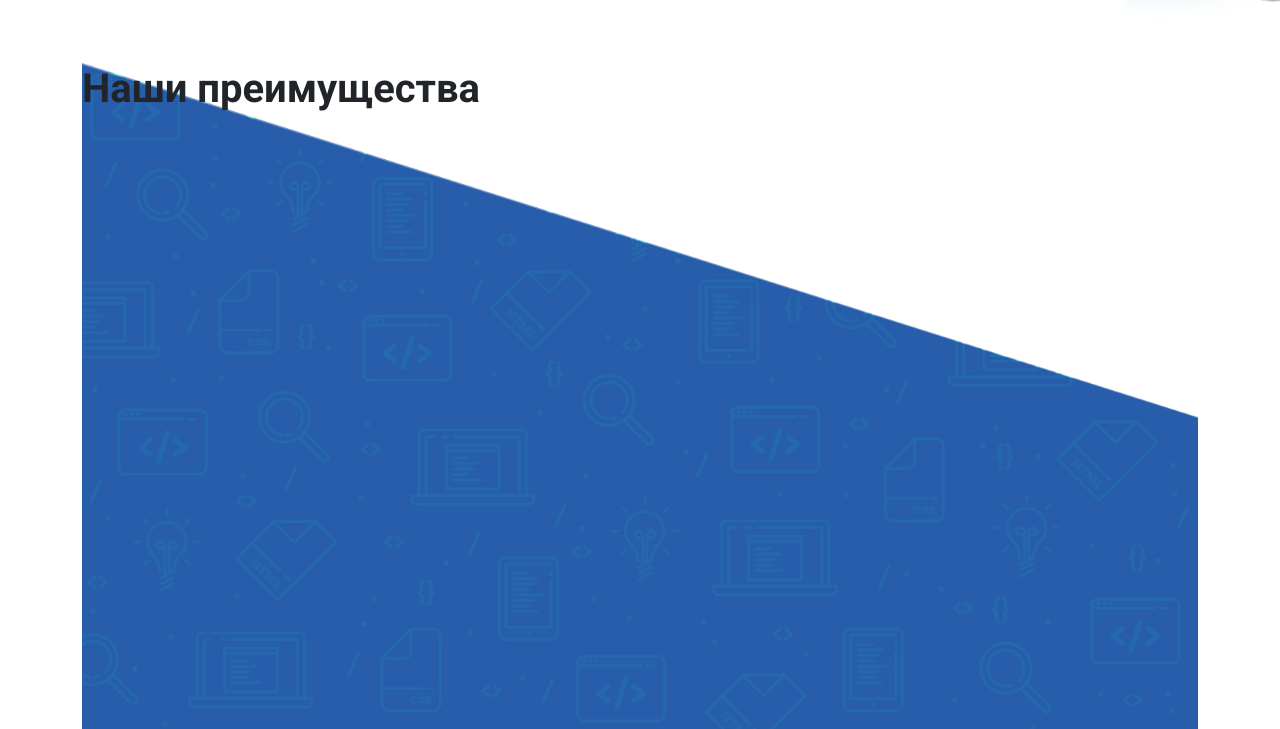
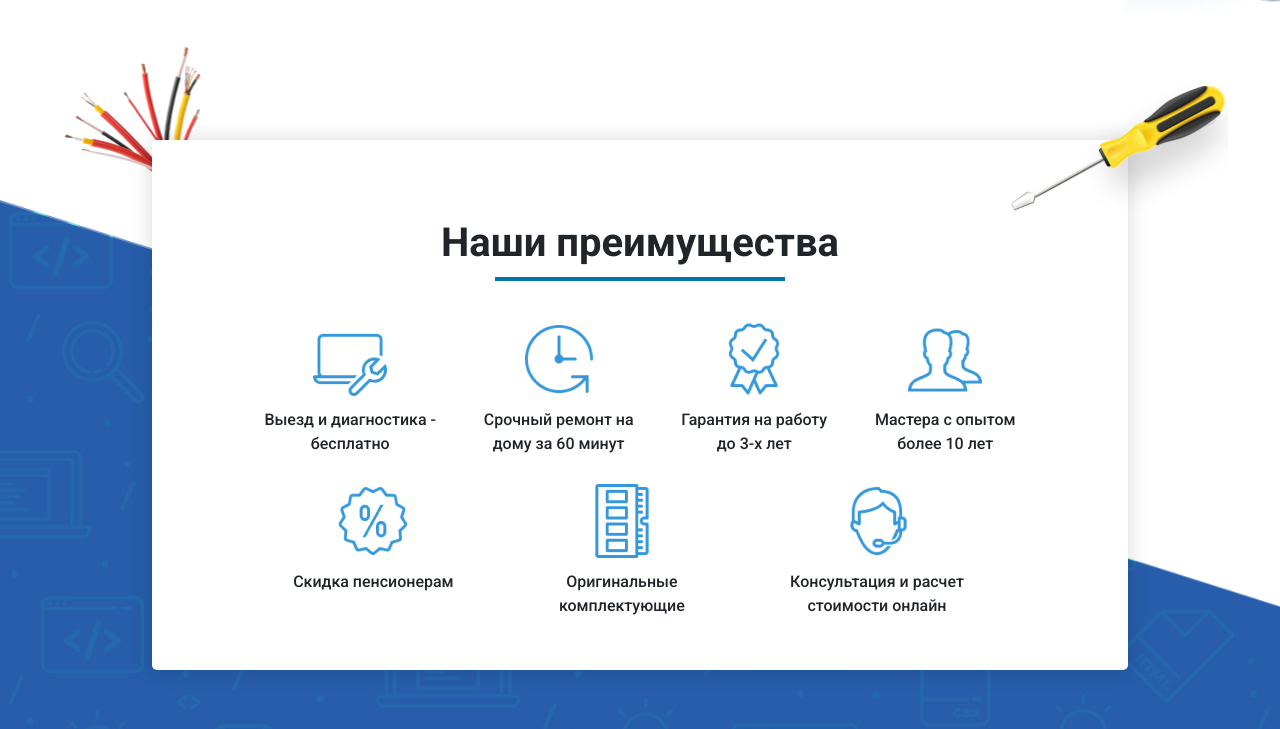
Before and after one commit to HermitBroccoli/-, a website: page src/index.html in a window 1280 px wide. Shown: the part 791-1520 px from the top of the page. Drawn offline with Linux system fonts and the light colour scheme.

Commit message:
finish ouradvent

```diff
--- a/src/index.html
+++ b/src/index.html
@@ -9,7 +9,7 @@
     <link rel="stylesheet" href="css/style.min.css">
 </head>
 
-<body>
+<div>
     <header class="header">
         <div class="container">
             <div class="header-wrapper">
@@ -75,14 +75,71 @@
         </div>
     </div>
 
-    <div class="container">
-        <div class="patter patter__blue">
-            <div class="ouradvent">
+    <div class="patter patter__wrapper patter__blue">
+        <div class="ouradvent">
                 <div class="ouradvent-block">
-                    <h2 class="title">Наши преимущества</h2>
+                    <h2 class="title title-centre">Наши преимущества</h2>
+                    <div class="blue__line"></div>
+                    <div class="ouradvent-block__flex">
+                        <div class="ouradvent-item">
+                            <div class="ouradvent-item__img">
+                                <img src="icons/icons8-компьютерная-поддержка-100 (2) 1.png" alt="icon">
+                            </div>
+                            <div class="ouradvent-item__descr">
+                                Выезд и диагностика -<br>бесплатно
+                            </div>
+                        </div>
+                        <div class="ouradvent-item">
+                            <div class="ouradvent-item__img">
+                                <img src="icons/icons8-время-доставки-100 1.png" alt="icon">
+                            </div>
+                            <div class="ouradvent-item__descr">
+                                Срочный ремонт на<br>дому за 60 минут
+                            </div>
+                        </div>
+                        <div class="ouradvent-item">
+                            <div class="ouradvent-item__img">
+                                <img src="icons/icons8-гарантия-100 1.png" alt="icon">
+                            </div>
+                            <div class="ouradvent-item__descr">
+                                Гарантия на работу<br>до 3-х лет
+                            </div>
+                        </div>
+                        <div class="ouradvent-item">
+                            <div class="ouradvent-item__img">
+                                <img src="icons/icons8-группа-пользователей,-мужчины-100 1.png" alt="icon">
+                            </div>
+                            <div class="ouradvent-item__descr">
+                                Мастера с опытом<br>более 10 лет
+                            </div>
+                        </div>
+                        <div class="ouradvent-item">
+                            <div class="ouradvent-item__img">
+                                <img src="icons/icons8-скидка-100 1.png" alt="icon">
+                            </div>
+                            <div class="ouradvent-item__descr">
+                                Скидка пенсионерам
+                            </div>
+                        </div>
+                        <div class="ouradvent-item">
+                            <div class="ouradvent-item__img">
+                                <img src="icons/icons8-слот-памяти-100 1.png" alt="icon">
+                            </div>
+                            <div class="ouradvent-item__descr">
+                                Оригинальные<br>комплектующие
+                            </div>
+                        </div>
+                        <div class="ouradvent-item">
+                            <div class="ouradvent-item__img">
+                                <img src="icons/icons8-онлайн-поддержка-100 1.png" alt="icon">
+                            </div>
+                            <div class="ouradvent-item__descr">
+                                Консультация  и расчет<br>стоимости онлайн
+                            </div>
+                        </div>
+                    </div>
                 </div>
             </div>
-        </div>
         </div>
     </div>
 </body>
--- a/src/sass/blocks/_ouradvent.scss
+++ b/src/sass/blocks/_ouradvent.scss
@@ -0,0 +1,48 @@
+.ouradvent {
+  &-block {
+    width: 976px;
+    height: 530px;
+    background: #ffffff;
+    box-shadow: 0px 0px 20px 2px rgba(0, 0, 0, 0.13);
+    border-radius: 5px;
+    margin: 0 auto;
+    position: relative;
+    padding: 77px 100px 0 100px;
+    &__flex {
+      display: flex;
+      justify-content: space-around;
+      flex-wrap: wrap;
+    }
+    &::before {
+      content: "";
+      width: 165px;
+      height: 165px;
+      background: url("../img/ouradvent/wires.png") no-repeat top;
+      position: absolute;
+      left: -101px;
+      top: -120px;
+      z-index: -1;
+    }
+    &::after {
+      content: "";
+      width: 218.37px;
+      height: 219.86px;
+      background: url("../img/ouradvent/screw.png");
+      position: absolute;
+      top: -100px;
+      right: -100px;
+    }
+  }
+  &-item {
+    text-align: center;
+    margin: 0 23px 28px 0;
+    &:nth-child(4) {
+      margin: 0 0 28px 0;
+    }
+    &__descr {
+      font-weight: 500;
+      font-size: 16px;
+      margin: 12px 0 0 0;
+    }
+  }
+}
--- a/src/sass/blocks/_patter.scss
+++ b/src/sass/blocks/_patter.scss
@@ -1,8 +1,21 @@
 .patter {
   width: 100%;
   min-height: 1000px;
+  position: relative;
+  // padding-top: 116px;
   &__blue {
     background: url("../img/bg/bg.png") no-repeat;
+    background-position-y: 137px;
     background-size: cover;
+    z-index: -9999;
+    padding-top: 77px;
   }
 }
+
+.blue__line {
+  width: 290px;
+  border: 2px solid #0076a8;
+  margin-top: 21px;
+  margin: 0 auto;
+  margin-bottom: 41px;
+}
--- a/src/sass/blocks/_title.scss
+++ b/src/sass/blocks/_title.scss
@@ -1,5 +1,8 @@
 .title {
-    font-size: 40px;
-    font-weight: 700;
-    line-height: 130%;
+  font-size: 40px;
+  font-weight: 700;
+  line-height: 130%;
+  &-centre {
+    text-align: center;
+  }
 }
```
Also changed, not shown: src/css/style.min.css, src/icons/icons8-время-доставки-100 1.png (added), src/icons/icons8-гарантия-100 1.png (added), src/icons/icons8-группа-пользователей,-мужчины-100 1.png (added), src/icons/icons8-компьютерная-поддержка-100 (2) 1.png (added), src/icons/icons8-онлайн-поддержка-100 1.png (added), src/icons/icons8-скидка-100 1.png (added), src/icons/icons8-слот-памяти-100 1.png (added).
